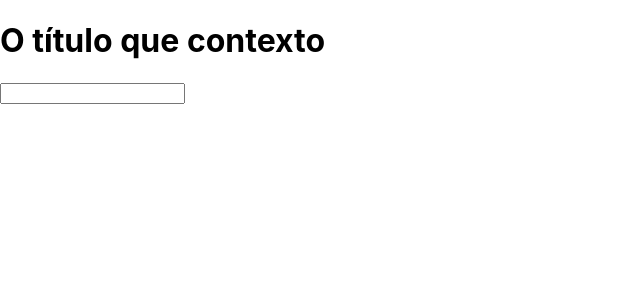
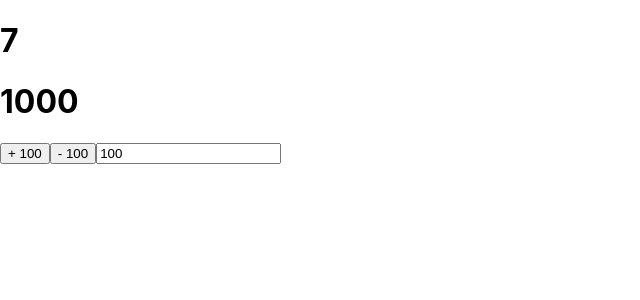
Before and after one commit to DaviSant0s/react-course, a React (Create React App) app in the folder projectwo/: page / in a window 1280 px wide. Shown: the top 300 px of the page, without its empty margins (0-640 px from the left). Built offline with nearby package versions, Linux system fonts and the light colour scheme.

Commit message:
feat(aula 12): criando o meu próprio hook

```diff
--- a/projectwo/src/App.js
+++ b/projectwo/src/App.js
@@ -1,72 +1,47 @@
-import { createContext, useContext, useReducer } from 'react';
-import './App.css';
-import { useRef } from 'react';
+import { useRef } from "react";
+import { useEffect } from "react";
+import { useState } from "react";
 
-// action.js
-export const actions = {
-  CHANGE_TITLE: 'CHANGE_TITLE',
+const useMyHook = (callBack, delay = 1000) => {
+  const savedCb = useRef();
+
+  // pra gente lembrar qual foi o último callback que foi chamado
+  useEffect(() => {
+    savedCb.current = callBack;
+  });
+
+  useEffect(() => {
+    const interval = setInterval(() => {
+      savedCb.current();
+    }, delay);
+
+    // garante que todo vez que eu sair do componente, o intervalo vai set limpo
+    return () => clearInterval(interval);
+
+  }, [delay]);
+
+
 }
 
-// data.js
-export const globalState = {
-  title: 'O título que contexto',
-  body: 'O body do contexto',
-  counter: 0,
-};
+function App() {
+  const [ counter, setCounter ] = useState(0);
+  const [ delay, setDelay ] = useState(1000);
+  const [ incrementor, setIncrementor ] = useState(100);
 
-// reducer.js
-export const reducer = (state, action) => {
-  switch (action.type){
-    case actions.CHANGE_TITLE: {
-      console.log('mudar título');
-      return {...state, title: action.payload};
-    }
-  }
-  return {...state};
-}
-
-// AppContext.jsx
-export const Context = createContext();
-export const  AppContext = ({ children }) => {
-  const [state, dispatch] = useReducer(reducer, globalState);
-
-  const changeTitle = (payload) => {
-    dispatch({type: actions.CHANGE_TITLE, payload });
-  }
-
-  return(
-    <Context.Provider value={{state, changeTitle}}>
-      {children}
-    </Context.Provider>
-  )
-
-};
-
-// H1/index.jsx
-export const H1 = () => {
-  const context = useContext(Context);
-  const inputRef = useRef();
-
-  return(
-    <>
-      <h1 onClick={() => context.changeTitle(inputRef.current.value)}>{context.state.title}</h1>
-
-      <input type='text' ref={inputRef}/>
-    </>
-  );
-}
-
-
-
-// App.js
-function App() {
+  useMyHook(() => setCounter((c) => c + 1), delay);
 
   return (
-      <AppContext>
-        <div>
-            <H1/>
-        </div>
-      </AppContext>
+
+    <div>
+        <h1>{counter}</h1>
+        <h1>{delay}</h1>
+
+        <button onClick={() => setDelay( (d) => d + incrementor )}>+ {incrementor}</button>
+        <button onClick={() => setDelay( (d) => d - incrementor )}>- {incrementor}</button>
+
+        <input type="number" value={incrementor} onChange={(e) => setIncrementor(Number(e.target.value))}></input>
+    </div>
+
   );
 }
 
```
